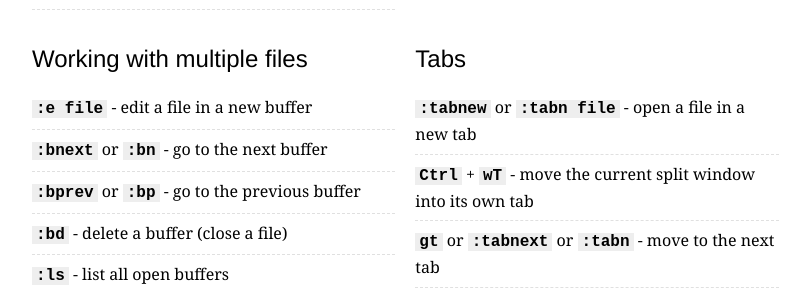
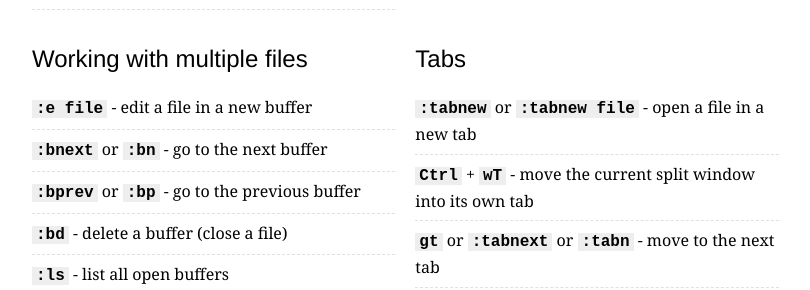
Before and after one commit to rtorr/vim-cheat-sheet, a Jekyll site: the page built from index.html, in a window 1280 px wide and 900 px high, scrolled down 2171 px. Shown: the part 160-450 px from the top of the window, without its empty margins (43-853 px from the left). Built offline with Jekyll 4.4.1, drawn with Linux system fonts in a browser that asks for light colours.

Commit message:
fix :tabnew file -- close #171 :pencil2:

```diff
--- a/_layouts/page.html
+++ b/_layouts/page.html
@@ -197,7 +197,7 @@ layout: default
       <div class="grid-lg-1-3">
         <h2>{{ page.tabs.title }}</h2>
         <ul>
-          <li><kbd>:tabnew</kbd> or <kbd>:tabn {{ page.words.file }}</kbd> - {{ page.tabs.commands.colonTabNew }}</li>
+          <li><kbd>:tabnew</kbd> or <kbd>:tabnew {{ page.words.file }}</kbd> - {{ page.tabs.commands.colonTabNew }}</li>
           <li><kbd>Ctrl</kbd> + <kbd>wT</kbd>  - {{ page.tabs.commands.ctrlPluswT }}</li>
           <li><kbd>gt</kbd> or <kbd>:tabnext</kbd> or <kbd>:tabn</kbd>  - {{ page.tabs.commands.gt }}</li>
           <li><kbd>gT</kbd> or <kbd>:tabprev</kbd> or <kbd>:tabp</kbd>  - {{ page.tabs.commands.gT }}</li>
```
